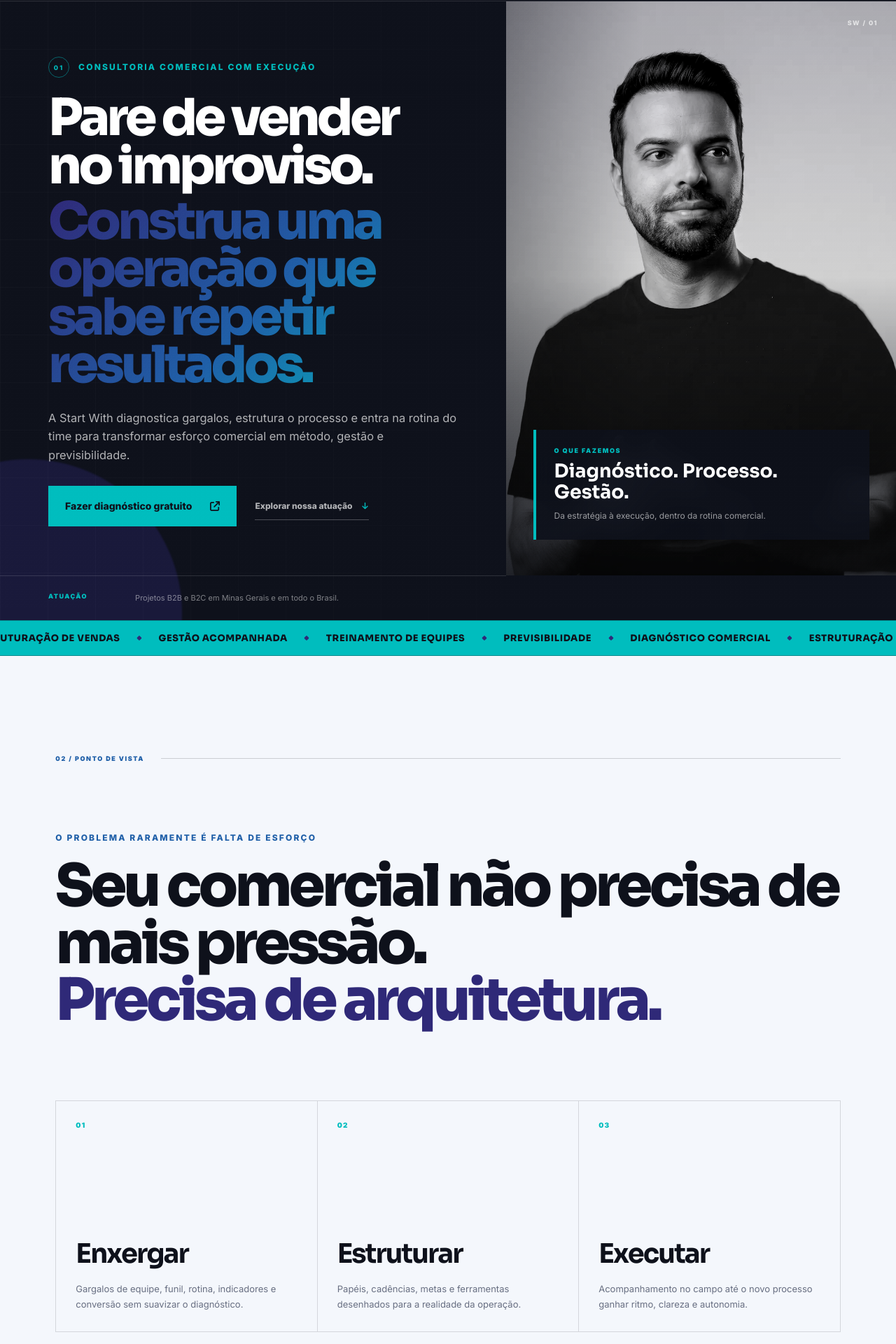
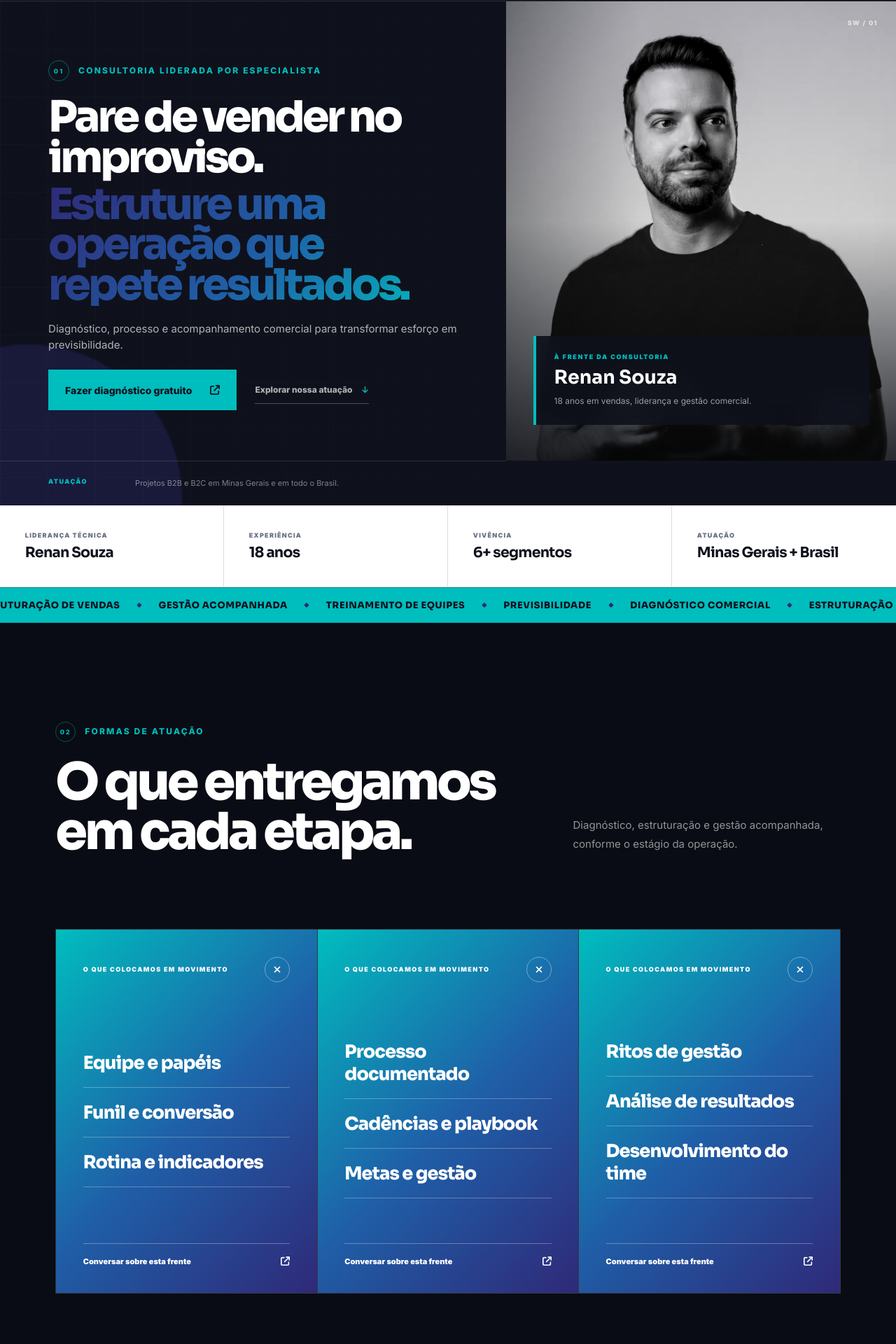
Before and after one commit to renanluis182-dotcom/startwith-site, a Next.js app: page / in a window 1280 px wide. Shown: the part 76-1996 px from the top of the page at 70% size. Built offline with nearby package versions, Linux system fonts and the light colour scheme.

Commit message:
Refine positioning, proof and concrete deliverables

```diff
--- a/src/app/globals.css
+++ b/src/app/globals.css
@@ -653,7 +653,7 @@ summary:focus-visible,
 .sw-hero {
   position: relative;
   isolation: isolate;
-  min-height: calc(100svh - 78px);
+  min-height: min(720px, calc(100svh - 78px));
   display: grid;
   grid-template-columns: minmax(0, 1.13fr) minmax(400px, .87fr);
   grid-template-rows: 1fr auto;
@@ -685,7 +685,7 @@ summary:focus-visible,
 }
 .sw-hero-copy {
   align-self: center;
-  padding: clamp(58px, 6.2vw, 96px) clamp(28px, 5.4vw, 88px) clamp(46px, 5.5vw, 76px);
+  padding: clamp(44px, 5vw, 72px) clamp(28px, 5.4vw, 88px) clamp(36px, 4vw, 58px);
   animation: hero-enter 720ms cubic-bezier(.2,.75,.25,1) both;
 }
 .sw-hero .eyebrow { display: flex; align-items: center; gap: 13px; margin-bottom: 23px; color: var(--turquoise); }
@@ -694,19 +694,19 @@ summary:focus-visible,
   max-width: 870px;
   margin: 0;
   font-family: var(--font-display), sans-serif;
-  font-size: clamp(52px, 5.7vw, 92px);
+  font-size: clamp(48px, 4.8vw, 76px);
   font-weight: 800;
   line-height: .94;
   letter-spacing: -.062em;
 }
 .sw-hero h1 span { display: block; margin-top: .14em; color: transparent; background: var(--hero-gradient); background-clip: text; -webkit-background-clip: text; }
-.sw-hero .hero-intro { max-width: 690px; margin-top: 28px; color: rgba(255,255,255,.68); font-size: clamp(16px, 1.28vw, 19px); line-height: 1.62; }
-.sw-hero .hero-actions { align-items: center; gap: 26px; margin-top: 30px; }
+.sw-hero .hero-intro { max-width: 620px; margin-top: 21px; color: rgba(255,255,255,.68); font-size: clamp(15px, 1.12vw, 18px); line-height: 1.55; }
+.sw-hero .hero-actions { align-items: center; gap: 26px; margin-top: 24px; }
 .sw-hero .button-primary { min-height: 58px; gap: 26px; padding-inline: 24px; color: var(--graphite); background: var(--turquoise); box-shadow: none; border-radius: 0; }
 .sw-hero .button-primary:hover { color: var(--white); background: var(--blue); box-shadow: 8px 8px 0 var(--purple); }
 .sw-text-action { display: inline-flex; align-items: center; gap: 12px; padding-block: 12px; color: rgba(255,255,255,.68); border-bottom: 1px solid rgba(255,255,255,.26); font-size: 12px; font-weight: 800; }
 .sw-text-action svg { width: 11px; height: 11px; color: var(--turquoise); }
-.sw-hero-visual { position: relative; min-height: 650px; overflow: hidden; background: var(--blue); }
+.sw-hero-visual { position: relative; min-height: 560px; overflow: hidden; background: var(--blue); }
 .sw-hero-visual > img { object-fit: cover; object-position: 50% 30%; filter: grayscale(1) contrast(1.13); transform: scale(1.015); transition: filter 600ms ease, transform 900ms cubic-bezier(.2,.75,.25,1); }
 .sw-photo-wash { position: absolute; inset: 0; background: linear-gradient(180deg, rgba(47,41,120,.11), transparent 48%, rgba(14,17,27,.82)), linear-gradient(90deg, rgba(14,17,27,.32), transparent 35%); mix-blend-mode: multiply; pointer-events: none; }
 .sw-company-bubble {
@@ -728,6 +728,12 @@ summary:focus-visible,
 .sw-hero-note { grid-column: 1; display: grid; grid-template-columns: 100px minmax(0, 360px); gap: 24px; align-items: start; padding: 23px clamp(28px, 5.4vw, 88px); border-top: 1px solid rgba(255,255,255,.13); }
 .sw-hero-note span { color: var(--turquoise); font-size: 9px; font-weight: 850; text-transform: uppercase; letter-spacing: .16em; }
 .sw-hero-note p { margin: 0; color: rgba(255,255,255,.47); font-size: 11px; line-height: 1.55; }
+
+.sw-proof-strip { display: grid; grid-template-columns: repeat(4, 1fr); color: var(--graphite); background: var(--white); border-bottom: 1px solid var(--line); }
+.sw-proof-strip p { min-height: 116px; margin: 0; padding: 24px clamp(18px, 2.8vw, 42px); display: flex; flex-direction: column; justify-content: center; gap: 8px; border-right: 1px solid var(--line); }
+.sw-proof-strip p:last-child { border-right: 0; }
+.sw-proof-strip span { color: var(--muted); font-size: 9px; font-weight: 850; text-transform: uppercase; letter-spacing: .14em; }
+.sw-proof-strip strong { font-family: var(--font-display), sans-serif; font-size: clamp(17px, 1.6vw, 24px); line-height: 1.1; letter-spacing: -.035em; }
 .sw-ticker { overflow: hidden; color: var(--graphite); background: var(--turquoise); border-block: 1px solid rgba(14,17,27,.3); }
 .sw-ticker > div { width: max-content; display: flex; align-items: center; gap: 24px; padding: 16px 0; animation: sw-ticker 28s linear infinite; }
 .sw-ticker span { font-family: var(--font-display), sans-serif; font-size: 13px; font-weight: 800; text-transform: uppercase; letter-spacing: .05em; }
@@ -743,8 +749,8 @@ summary:focus-visible,
 @media (max-width: 980px) {
   .sw-hero { grid-template-columns: 1fr; grid-template-rows: auto auto auto; }
   .sw-hero-grid { inset: 0; }
-  .sw-hero-copy { padding-bottom: 64px; }
-  .sw-hero-visual { min-height: min(760px, 92svh); }
+  .sw-hero-copy { padding-bottom: 40px; }
+  .sw-hero-visual { min-height: 420px; }
   .sw-hero-note { grid-column: 1; }
 }
 
@@ -854,6 +860,18 @@ summary:focus-visible,
 .sw-process-steps p { margin: 19px 0 0; color: var(--muted); font-size: 13px; line-height: 1.7; }
 .sw-process-steps ul { display: flex; flex-wrap: wrap; gap: 8px; padding: 0; margin: 25px 0 0; list-style: none; }
 .sw-process-steps ul li { padding: 8px 10px; color: var(--purple); background: var(--accent-soft); font-size: 9px; font-weight: 750; }
+
+.sw-deliverables { padding: clamp(88px, 10vw, 145px) clamp(22px, 6.2vw, 100px); color: var(--graphite); background: var(--surface); }
+.sw-deliverables-heading { display: grid; grid-template-columns: minmax(0, 1fr) minmax(260px, .55fr); gap: 24px clamp(50px, 9vw, 130px); align-items: end; }
+.sw-deliverables-heading .eyebrow { grid-column: 1 / -1; display: flex; align-items: center; gap: 13px; color: var(--blue); }
+.sw-deliverables-heading .eyebrow span { width: 29px; height: 29px; display: grid; place-items: center; border: 1px solid rgba(47,41,120,.3); border-radius: 50%; font-size: 9px; }
+.sw-deliverables h2 { max-width: 830px; font-size: clamp(48px, 5.8vw, 86px); line-height: .96; }
+.sw-deliverables-heading > p:last-child { margin: 0; color: var(--muted); font-size: 14px; line-height: 1.65; }
+.sw-deliverables-grid { display: grid; grid-template-columns: repeat(4, 1fr); margin-top: clamp(54px, 7vw, 92px); border-top: 1px solid var(--line); border-left: 1px solid var(--line); }
+.sw-deliverables-grid article { min-height: 280px; padding: 28px; display: flex; flex-direction: column; border-right: 1px solid var(--line); border-bottom: 1px solid var(--line); transition: color 240ms ease, background 240ms ease, transform 240ms ease; }
+.sw-deliverables-grid article > span { color: var(--turquoise); font-size: 9px; font-weight: 850; letter-spacing: .15em; }
+.sw-deliverables-grid h3 { margin: auto 0 16px; font-family: var(--font-display), sans-serif; font-size: clamp(23px, 2.15vw, 32px); line-height: 1.02; letter-spacing: -.045em; }
+.sw-deliverables-grid p { margin: 0; color: var(--muted); font-size: 12px; line-height: 1.65; }
 
 .sw-transformations { display: grid; grid-template-columns: minmax(280px, .72fr) minmax(520px, 1.28fr); gap: clamp(55px, 8vw, 130px); padding: clamp(92px, 11vw, 160px) clamp(22px, 6.2vw, 100px); color: var(--white); background: linear-gradient(130deg, var(--purple), #20245f 46%, var(--blue)); }
 .sw-transformations .eyebrow { display: flex; gap: 12px; align-items: center; color: var(--accent-soft); }
@@ -969,6 +987,8 @@ summary:focus-visible,
   .sw-solution-card:hover .sw-solution-front { transform: translateY(-18%); opacity: .12; }
   .sw-solution-card:hover .sw-solution-reveal { transform: translateY(0); }
   .sw-process-steps > li:hover .sw-step-number { color: var(--white); background: var(--purple); transform: rotate(8deg) scale(1.08); }
+  .sw-deliverables-grid article:hover { color: var(--white); background: var(--graphite); transform: translateY(-6px); }
+  .sw-deliverables-grid article:hover p { color: rgba(255,255,255,.62); }
   .sw-about-results article:hover { background: rgba(255,255,255,.07); transform: translateY(-6px); }
 }
 
@@ -985,11 +1005,26 @@ summary:focus-visible,
   .sw-ebook-art { width: min(610px, 100%); min-height: 700px; }
   .sw-about-visual { min-height: 760px; width: min(700px, 100%); }
   .sw-about-results { grid-template-columns: repeat(2, 1fr); }
+  .sw-proof-strip, .sw-deliverables-grid { grid-template-columns: repeat(2, 1fr); }
+  .sw-deliverables-heading { grid-template-columns: 1fr; }
 }
 
 @media (max-width: 720px) {
   .sw-grain { display: none; }
-  .sw-manifesto, .sw-solutions, .sw-process, .sw-transformations, .sw-about, .sw-faq { padding-top: 82px; padding-bottom: 82px; }
+  .sw-manifesto, .sw-solutions, .sw-process, .sw-transformations, .sw-deliverables, .sw-about, .sw-faq { padding-top: 82px; padding-bottom: 82px; }
+  .sw-hero { min-height: auto; }
+  .sw-hero-copy { padding: 42px 22px 28px; }
+  .sw-hero .eyebrow { margin-bottom: 16px; }
+  .sw-hero h1 { font-size: clamp(42px, 12.6vw, 58px); line-height: .94; }
+  .sw-hero .hero-intro { margin-top: 18px; font-size: 15px; }
+  .sw-hero .hero-actions { margin-top: 21px; }
+  .sw-hero .sw-text-action { display: none; }
+  .sw-hero-visual { min-height: 310px; }
+  .sw-company-bubble { padding: 17px 18px; bottom: 16px; }
+  .sw-company-bubble p { margin-top: 6px; }
+  .sw-hero-note { padding-top: 17px; padding-bottom: 17px; }
+  .sw-proof-strip { grid-template-columns: 1fr 1fr; }
+  .sw-proof-strip p { min-height: 96px; padding: 19px 18px; }
   .sw-manifesto h2, .sw-solutions h2, .sw-process h2, .sw-transformations h2, .sw-diagnostic h2, .sw-ebook h2, .sw-about h2, .sw-faq h2 { font-size: clamp(40px, 11.8vw, 56px); }
   .sw-manifesto-grid { grid-template-columns: 1fr; margin-top: 55px; }
   .sw-manifesto-grid article { min-height: 245px; }
@@ -1007,6 +1042,9 @@ summary:focus-visible,
   .sw-process-steps > li { grid-template-columns: 52px 1fr; gap: 16px; }
   .sw-step-number { width: 42px; height: 42px; }
   .sw-process-steps ul { grid-column: auto; }
+  .sw-deliverables-heading { gap: 22px; }
+  .sw-deliverables-grid { grid-template-columns: 1fr; margin-top: 48px; }
+  .sw-deliverables-grid article { min-height: 220px; }
   .sw-before-after { grid-template-columns: 1fr; gap: 22px; }
   .sw-before-after > span { transform: rotate(90deg); width: max-content; }
   .sw-transformation-card { min-height: 570px; }
--- a/src/app/page.tsx
+++ b/src/app/page.tsx
@@ -4,7 +4,6 @@ import HomeExperience from "./HomeExperience";
 import SiteFooter from "./SiteFooter";
 import SiteHeader from "./SiteHeader";
 import SolutionCards from "./SolutionCards";
-import TransformationCarousel from "./TransformationCarousel";
 import { siteLinks } from "@/config/site";
 
 const whatsapp =
@@ -65,27 +64,34 @@ export default function Home() {
       <section className="sw-hero" id="inicio">
         <div className="sw-hero-grid" aria-hidden="true" />
         <div className="sw-hero-copy">
-          <p className="eyebrow"><span>01</span> Consultoria comercial com execução</p>
-          <h1>Pare de vender no improviso.<span> Construa uma operação que sabe repetir resultados.</span></h1>
-          <p className="hero-intro">A Start With diagnostica gargalos, estrutura o processo e entra na rotina do time para transformar esforço comercial em método, gestão e previsibilidade.</p>
+          <p className="eyebrow"><span>01</span> Consultoria liderada por especialista</p>
+          <h1>Pare de vender no improviso.<span> Estruture uma operação que repete resultados.</span></h1>
+          <p className="hero-intro">Diagnóstico, processo e acompanhamento comercial para transformar esforço em previsibilidade.</p>
           <div className="hero-actions">
             <a className="button button-primary" href={diagnostico} target="_blank" rel="noreferrer">Fazer diagnóstico gratuito <FaArrowUpRightFromSquare aria-hidden="true" /></a>
             <a className="sw-text-action" href="#solucoes">Explorar nossa atuação <FaArrowDown aria-hidden="true" /></a>
           </div>
         </div>
 
-        <div className="sw-hero-visual" aria-label="Profissional da Start With em apresentação">
-          <Image src="/renan-retrato-natural.webp" alt="Profissional da Start With apresentando uma estratégia comercial" fill priority sizes="(max-width: 900px) 100vw, 45vw" />
+        <div className="sw-hero-visual" aria-label="Renan Souza, especialista à frente da Start With">
+          <Image src="/renan-retrato-natural.webp" alt="Renan Souza, especialista em vendas e gestão comercial" fill priority sizes="(max-width: 900px) 100vw, 45vw" />
           <div className="sw-photo-wash" aria-hidden="true" />
           <div className="sw-company-bubble">
-            <span>O que fazemos</span>
-            <strong>Diagnóstico. Processo. Gestão.</strong>
-            <p>Da estratégia à execução, dentro da rotina comercial.</p>
+            <span>À frente da consultoria</span>
+            <strong>Renan Souza</strong>
+            <p>18 anos em vendas, liderança e gestão comercial.</p>
           </div>
           <span className="sw-photo-index" aria-hidden="true">SW / 01</span>
         </div>
 
         <div className="sw-hero-note"><span>Atuação</span><p>Projetos B2B e B2C em Minas Gerais e em todo o Brasil.</p></div>
+      </section>
+
+      <section className="sw-proof-strip" aria-label="Experiência do especialista">
+        <p><span>Liderança técnica</span><strong>Renan Souza</strong></p>
+        <p><span>Experiência</span><strong>18 anos</strong></p>
+        <p><span>Vivência</span><strong>6+ segmentos</strong></p>
+        <p><span>Atuação</span><strong>Minas Gerais + Brasil</strong></p>
       </section>
 
       <div className="sw-ticker" aria-label="Frentes de atuação">
@@ -95,47 +101,42 @@ export default function Home() {
         </div>
       </div>
 
-      <section className="sw-manifesto" aria-labelledby="manifesto-title">
-        <div className="sw-section-code" data-reveal><span>02 / Ponto de vista</span><i /></div>
-        <div className="sw-manifesto-copy" data-reveal>
-          <p className="eyebrow">O problema raramente é falta de esforço</p>
-          <h2 id="manifesto-title">Seu comercial não precisa de mais pressão.<br /><span>Precisa de arquitetura.</span></h2>
-        </div>
-        <div className="sw-manifesto-grid">
-          <article data-reveal><span>01</span><h3>Enxergar</h3><p>Gargalos de equipe, funil, rotina, indicadores e conversão sem suavizar o diagnóstico.</p></article>
-          <article data-reveal><span>02</span><h3>Estruturar</h3><p>Papéis, cadências, metas e ferramentas desenhados para a realidade da operação.</p></article>
-          <article data-reveal><span>03</span><h3>Executar</h3><p>Acompanhamento no campo até o novo processo ganhar ritmo, clareza e autonomia.</p></article>
-        </div>
-      </section>
-
       <section className="sw-solutions" id="solucoes">
         <div className="sw-solutions-heading" data-reveal>
-          <div><p className="eyebrow"><span>03</span> Formas de atuação</p><h2>Três frentes.<br />Uma operação mais forte.</h2></div>
-          <p>Entramos no ponto em que sua empresa está agora e construímos o caminho até uma gestão comercial mais previsível.</p>
+          <div><p className="eyebrow"><span>02</span> Formas de atuação</p><h2>O que entregamos<br />em cada etapa.</h2></div>
+          <p>Diagnóstico, estruturação e gestão acompanhada, conforme o estágio da operação.</p>
         </div>
         <SolutionCards services={services} whatsapp={whatsapp} />
       </section>
 
-      <section className="sw-statement" aria-label="Compromisso da Start With" data-reveal>
-        <span>Estratégia sem execução é só intenção.</span>
-        <strong>A Start With entra na operação para fazer a mudança acontecer.</strong>
-      </section>
-
       <section className="sw-process" id="processo">
         <div className="sw-process-intro" data-reveal>
-          <p className="eyebrow"><span>04</span> Método Start With</p>
-          <h2>Clareza para decidir.<br /><span>Estrutura para executar.</span></h2>
-          <p>Um processo simples de entender, rigoroso na prática e construído com quem vive a rotina.</p>
+          <p className="eyebrow"><span>03</span> Método Start With</p>
+          <h2>Diagnosticar.<br /><span>Estruturar. Implantar.</span></h2>
+          <p>Três etapas, com responsáveis e entregáveis definidos.</p>
           <a className="sw-text-action" href={diagnostico} target="_blank" rel="noreferrer">Começar pelo Raio-X <FaArrowUpRightFromSquare aria-hidden="true" /></a>
         </div>
         <ol className="sw-process-steps">
-          <li data-reveal><span className="sw-step-number">01</span><div><small>Diagnóstico</small><h3>Entender antes de prescrever.</h3><p>Mapeamos pessoas, processo, funil, rotina, indicadores e oportunidades para definir prioridades reais.</p><ul><li>Raio-X da operação</li><li>Gargalos priorizados</li><li>Plano de ação</li></ul></div></li>
-          <li data-reveal><span className="sw-step-number">02</span><div><small>Construção</small><h3>Desenhar o que o time consegue usar.</h3><p>Transformamos estratégia em processo, papéis, cadências, critérios e métricas que cabem na rotina.</p><ul><li>Processo comercial</li><li>Playbook e ritos</li><li>Papéis e indicadores</li></ul></div></li>
-          <li data-reveal><span className="sw-step-number">03</span><div><small>Implantação</small><h3>Fazer acontecer no campo.</h3><p>Acompanhamos liderança e equipe para ajustar, consolidar e evoluir a operação até ganhar autonomia.</p><ul><li>Treinamento do time</li><li>Gestão acompanhada</li><li>Melhoria contínua</li></ul></div></li>
+          <li data-reveal><span className="sw-step-number">01</span><div><small>Diagnóstico</small><h3>Priorizar os gargalos.</h3><p>Leitura de pessoas, processo, funil, rotina e indicadores.</p><ul><li>Raio-X da operação</li><li>Gargalos priorizados</li><li>Plano de ação</li></ul></div></li>
+          <li data-reveal><span className="sw-step-number">02</span><div><small>Construção</small><h3>Desenhar o processo.</h3><p>Papéis, cadências, critérios e métricas aplicáveis à rotina.</p><ul><li>Processo comercial</li><li>Playbook e ritos</li><li>Papéis e indicadores</li></ul></div></li>
+          <li data-reveal><span className="sw-step-number">03</span><div><small>Implantação</small><h3>Colocar em operação.</h3><p>Acompanhamento da liderança e do time até o processo ganhar autonomia.</p><ul><li>Treinamento do time</li><li>Gestão acompanhada</li><li>Melhoria contínua</li></ul></div></li>
         </ol>
       </section>
 
-      <TransformationCarousel />
+      <section className="sw-deliverables" aria-labelledby="deliverables-title">
+        <div className="sw-deliverables-heading" data-reveal>
+          <p className="eyebrow"><span>04</span> Entregáveis concretos</p>
+          <h2 id="deliverables-title">O que fica na sua operação.</h2>
+          <p>Materiais de trabalho, não apresentações para arquivar.</p>
+        </div>
+        <div className="sw-deliverables-grid">
+          <article data-reveal><span>01</span><h3>Dashboard comercial</h3><p>Funil, conversão, volume, ritmo e prioridades de acompanhamento.</p></article>
+          <article data-reveal><span>02</span><h3>Playbook de vendas</h3><p>Papéis, critérios, cadências, perguntas e próximos passos.</p></article>
+          <article data-reveal><span>03</span><h3>Rotina de gestão</h3><p>Ritos, pautas, responsáveis, indicadores e decisões.</p></article>
+          <article data-reveal><span>04</span><h3>Plano de ação</h3><p>Prioridades, responsáveis, prazos e critérios de avanço.</p></article>
+        </div>
+      </section>
+
       <HomeExperience whatsapp={whatsapp} diagnostico={diagnostico} />
 
       <section className="sw-diagnostic" data-reveal>
@@ -169,8 +170,8 @@ export default function Home() {
 
       <section className="sw-about" id="sobre">
         <div className="sw-about-heading" data-reveal>
-          <p className="eyebrow"><span>05</span> Quem somos</p>
-          <h2>Experiência de operação.<br /><span>Visão de construção.</span></h2>
+          <p className="eyebrow"><span>05</span> Liderança especialista</p>
+          <h2>Consultoria liderada<br /><span>por Renan Souza.</span></h2>
         </div>
         <div className="sw-about-content">
           <div className="sw-about-visual" data-reveal>
@@ -178,8 +179,7 @@ export default function Home() {
             <div className="sw-about-badge"><strong>18 anos</strong><span>vivendo vendas, liderança e gestão comercial</span></div>
           </div>
           <div className="sw-about-copy" data-reveal>
-            <p>A Start With nasceu para aproximar estratégia e execução. Nossa equipe reúne <strong>profissionais com trajetória em gestão comercial</strong>, treinamento de equipes e construção de funis em diferentes modelos de negócio.</p>
-            <p>A convicção que orienta o trabalho é simples: resultado sustentável não depende de pressão constante. Depende de estrutura, processo e pessoas preparadas para executar.</p>
+            <p>A Start With é conduzida por <strong>Renan Souza</strong>, com 18 anos de atuação em vendas, liderança e gestão comercial. O trabalho combina diagnóstico, construção do processo e acompanhamento da execução.</p>
             <blockquote>“Nosso trabalho só termina quando a estratégia consegue viver na rotina do time.”</blockquote>
           </div>
         </div>
```
